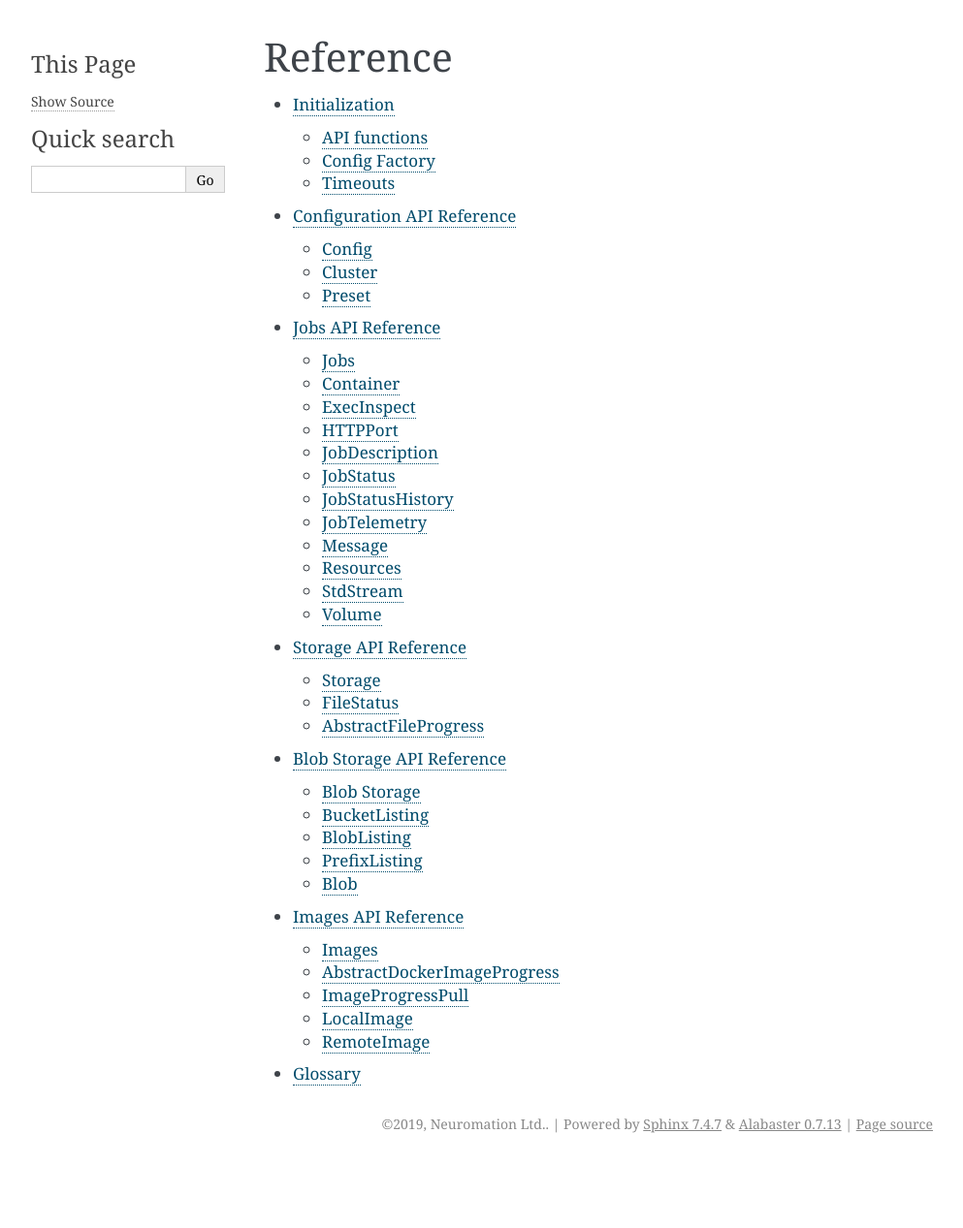
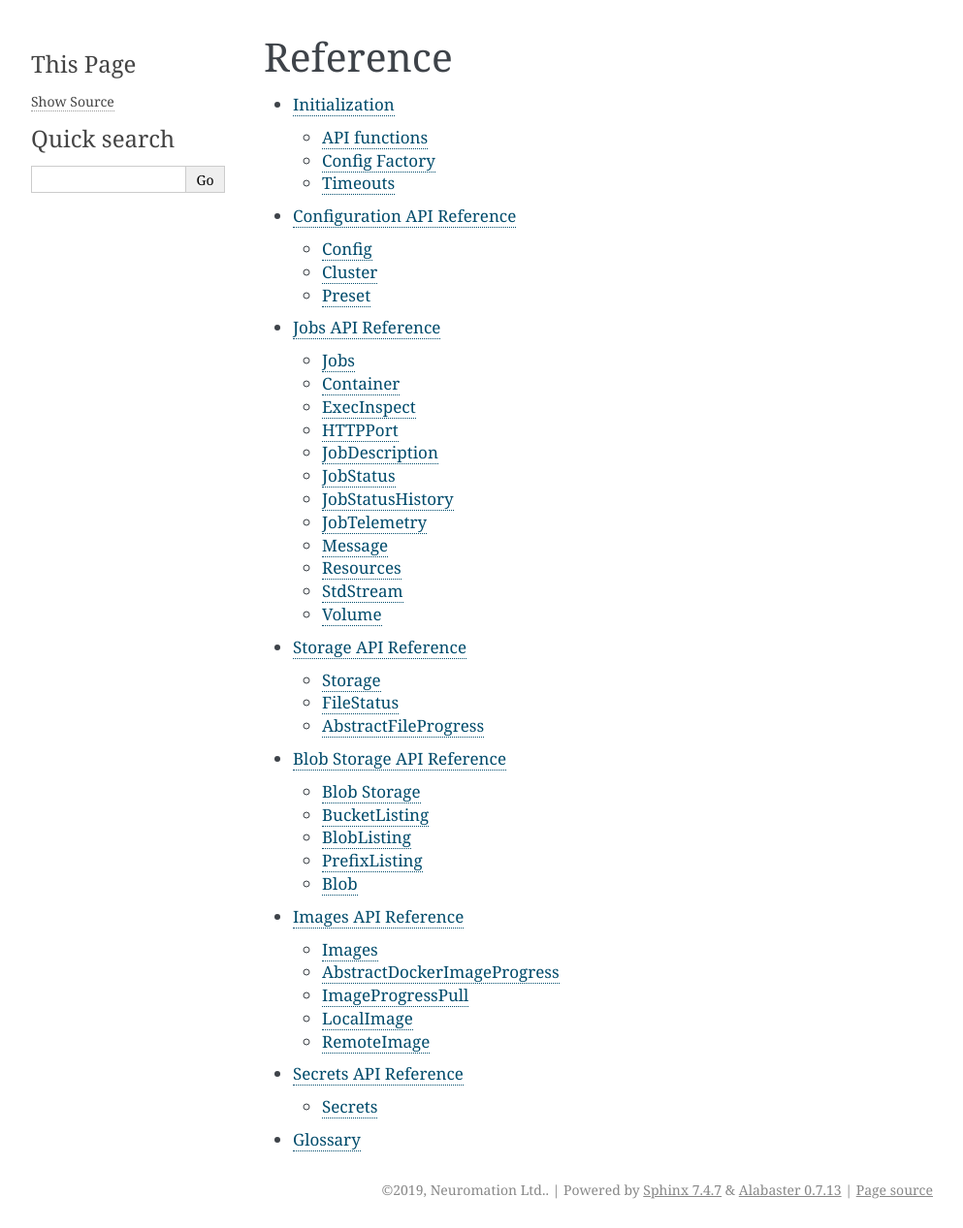
Before and after one commit to neuro-inc/neuro-cli, a Sphinx documentation site: the page built from docs/reference.rst, in a window 1280 px wide. Shown: the whole page at 97% size, without its empty margins (148-1141 px from the left). Built offline with Sphinx 7.4.7, drawn with Linux system fonts in a browser that asks for light colours; pages that are not in the unit, such as notebooks, are missing from menus; before the commit the page ends 1199 px from its top, so only the background shows below that.

Commit message:
Fix docs

```diff
--- a/docs/reference.rst
+++ b/docs/reference.rst
@@ -20,5 +20,6 @@ Reference
    blob_storage_reference
    images_reference
    users_reference
+   secrets_reference
    parse_reference
    glossary
--- a/docs/spelling_wordlist.txt
+++ b/docs/spelling_wordlist.txt
@@ -1,3 +1,4 @@
+async
 config
 dataclass
 entrypoint
```
